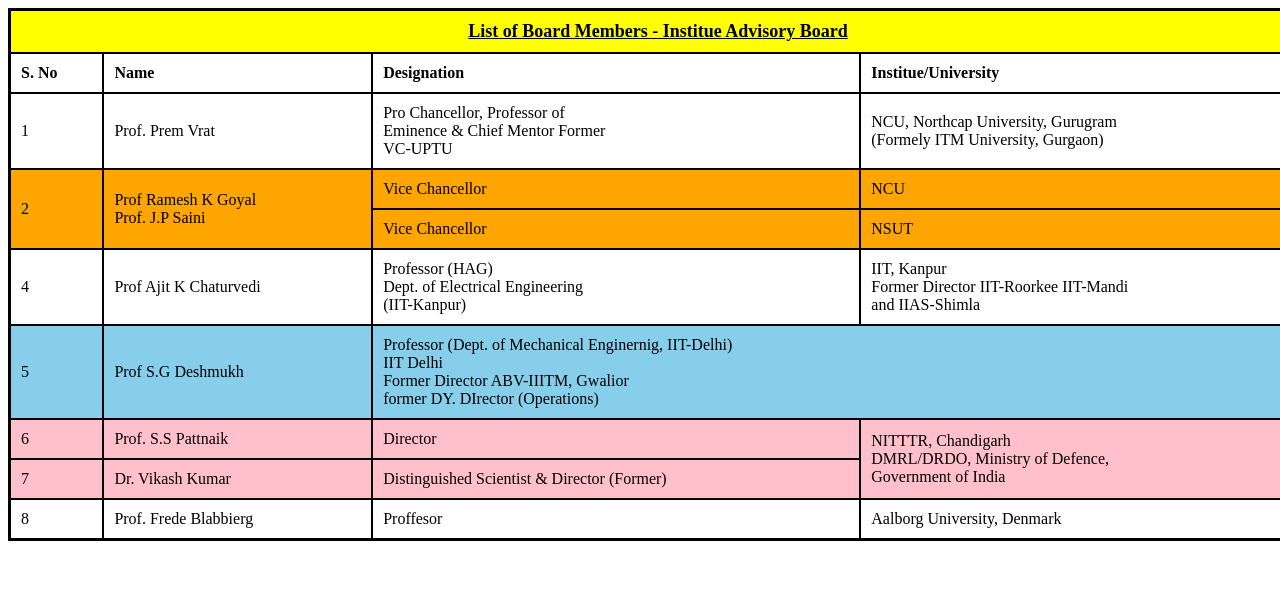
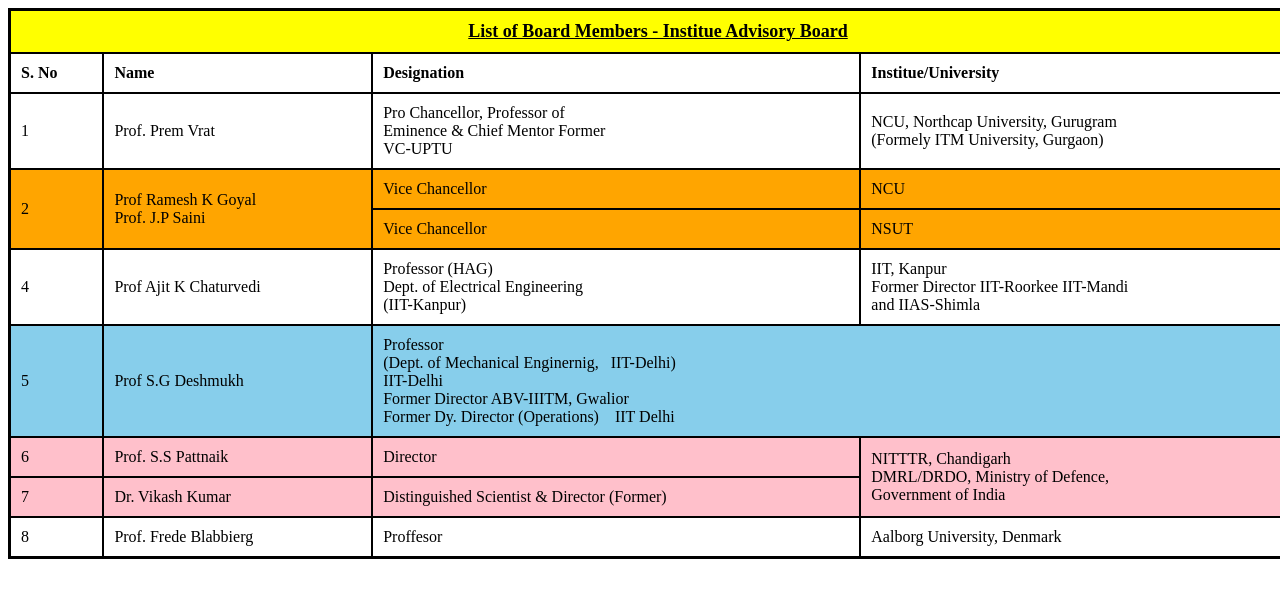
Before and after one commit to akhil-OO7/html, a plain HTML site: page assignment-4/table.html in a window 1280 px wide. Shown: the top 598 px of the page. Drawn offline with Linux system fonts and the light colour scheme.

Commit message:
Update table.html

```diff
--- a/assignment-4/table.html
+++ b/assignment-4/table.html
@@ -50,10 +50,11 @@
         <tr bgcolor="skyblue">
             <td>5</td>
             <td>Prof S.G Deshmukh</td>
-            <td colspan="2">Professor (Dept. of Mechanical Enginernig, IIT-Delhi)<br>
-            IIT Delhi <br>
+            <td colspan="2">Professor <br>
+            (Dept. of Mechanical Enginernig, &nbsp; IIT-Delhi)<br>
+            IIT-Delhi <br>
             Former Director ABV-IIITM, Gwalior<br>
-            former DY. DIrector (Operations) </td>
+            Former Dy. Director (Operations) &nbsp; &nbsp;IIT Delhi</td>
         </tr>
         <tr bgcolor="pink">
             <td>6</td>
```
